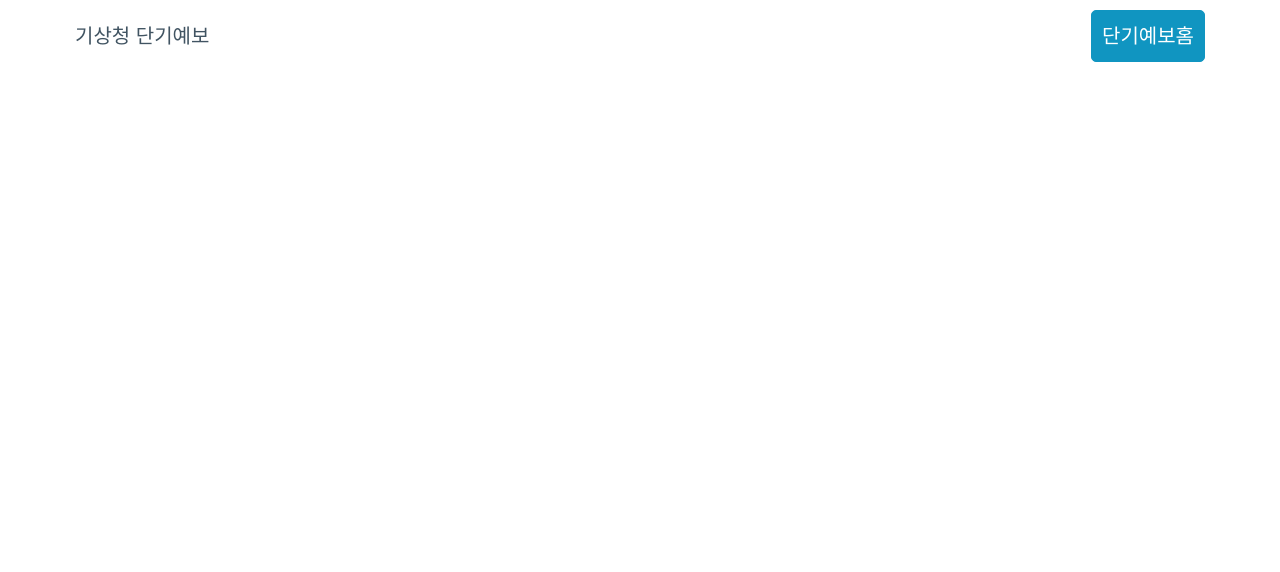
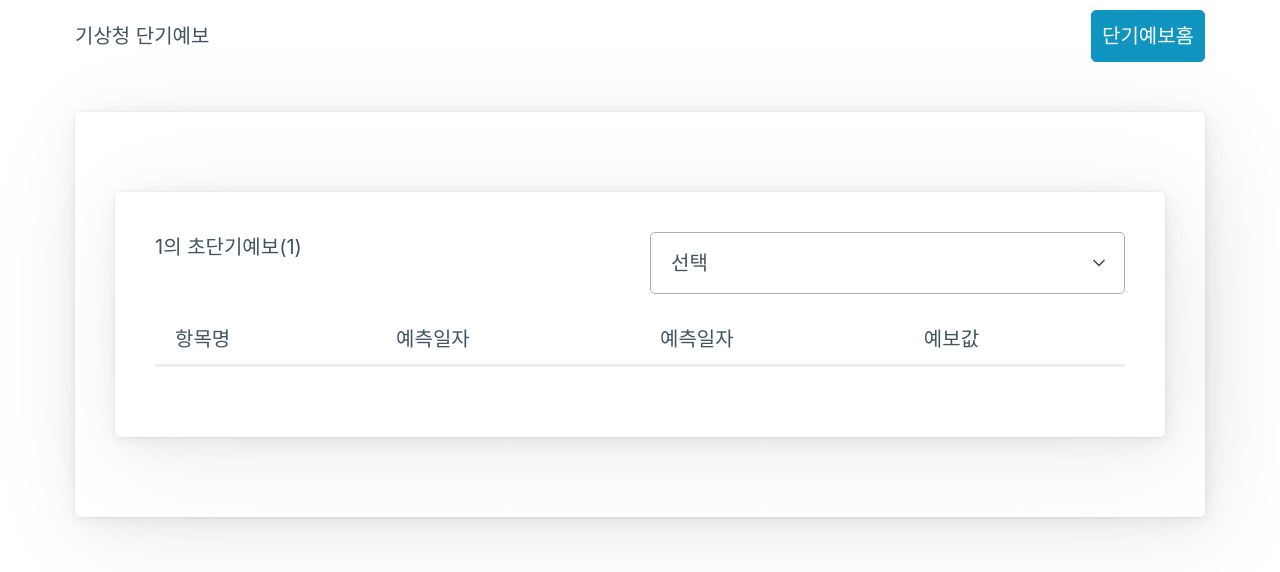
Before and after one commit to syhwang-dev/my-react, a React (Create React App) app: page /ultra/1/1/1/1 in a window 1280 px wide. Before the commit this address had no page. Shown: the top 572 px of the page. Built offline with nearby package versions, Linux system fonts and the light colour scheme.

Commit message:
일기예보 프로그램

```diff
--- a/src/03/Box.js
+++ b/src/03/Box.js
@@ -55,7 +55,7 @@ const Box = () => {
 
         fetch(url)
         .then((resp) => resp.json())
-        .then((data) => console.log("This is data", data))
+        // .then((data) => console.log("This is data", data))  // 이 코드가 있으면... 화면에 로드가 안 됨...;
         .then((data) => setMvlist(data.boxOfficeResult.dailyBoxOfficeList))
         .catch((err) => console.log(err))
     }
--- a/src/10/Fcst.js
+++ b/src/10/Fcst.js
@@ -15,8 +15,8 @@ const Fcst = () => {
                 {/* path → url 주소 */}
                 {/* element → 컴포넌트 */}
                 <Route path='/' element={<FcstMain />} />
-                <Route path='/ultra' element={<UltraSrtFcst />} />
-                <Route path='/vilage' element={<VilageFcst />} />
+                <Route path='/ultra/:dt/:area/:x/:y' element={<UltraSrtFcst />} />
+                <Route path='/vilage/:dt/:area/:x/:y' element={<VilageFcst />} />
             </Routes>
         </main>
         </BrowserRouter>
--- a/src/10/FcstMain.js
+++ b/src/10/FcstMain.js
@@ -1,10 +1,8 @@
 import {Link} from 'react-router-dom';
 import getxy from './getxy.json'
-import { useRef } from 'react';
+import { useEffect, useRef, useState } from 'react';
 
 const FcstMain = () => {
-    const dt = useRef();
-
     // const ops = [];
 
     // getxy는 이미 배열임
@@ -13,35 +11,97 @@ const FcstMain = () => {
     );
     console.log(getxy);
 
-    const ultraShow = (e) => {
-        e.preventDefault();
-        // getxy
+    // state 변수
+    const [dt, setDt] = useState();
+    // const [code, setCode] = useState();
+    const [area, setArea] = useState();
+    const [x, setX] = useState();
+    const [y, setY] = useState();
 
-        let apikey = 'hyoIULZ88PwumdTwE1QtyLqAJk%2BjALZVCkgdEZDEeRtW2ORIERBpnmJzo2gG%2F0wckQYz8tuDq3drlrOa9hv2rQ%3D%3D';
-        // let url =
+    // const ultraShow = (e) => {
+    //     e.preventDefault();
+    //     // getxy
 
+    //     const BASE_URL = ''
+    //     let apikey = 'hyoIULZ88PwumdTwE1QtyLqAJk%2BjALZVCkgdEZDEeRtW2ORIERBpnmJzo2gG%2F0wckQYz8tuDq3drlrOa9hv2rQ%3D%3D';
+    //     // let url =
+    // }
 
+    // 배열.map → 갯수
+    // 배열.filter → 조건에 맞는 것만
+
+    const cityInfo = getxy.map((item) => [item['1단계']])
+    console.log("cityInfo", cityInfo);
+
+    const [selCity, setSelCity] = useState("");
+
+    const selTest = (e) => {
+        setSelCity(e.target.value);
     }
+
+    // 입력 값을 가져오기 위한 ref변수
+    const txt1 = useRef();
+    const sel1 = useRef();
+
+    // dt가 변경되었을 때
+    useEffect(() => {
+        console.log(dt);
+    }, [dt])
+
+    // useEffect(()=>{
+    //     console.log("code", code);
+    //     let temp = xy.filter((item) => item["행정구역코드"] ===code)[0] ;
+    //     console.log(temp);
+    //     setArea(temp["1단계"]);
+    //     setX(temp["격자 X"]);
+    //     setY(temp["격자 Y"]);
+    // }, [code]) ;
+
+    // 입력 이벤트
+    const getDt = () => {
+        let tdt = txt1.current.value;  // 클릭이 될 때 마다 dt가 만들어짐.
+        tdt = tdt.replaceAll('-', '');
+        setDt(tdt);
+        // console.log(tdt); 여기서 찍어보면 안 됨. useEffect에서 찍어볼 것!
+    }
+
+    const getSel = () => {
+        // setCode(parseInt(sel1.current.value));  // 수치데이터이기 때문에 parseInt 해줘야 함.
+        // let temp = getxy.filter((item) => item["행정구역코드"] === code)[0];  // 이렇게 되면 오브젝트가 됨.
+        let temp = getxy.filter((item) => item["행정구역코드"] === parseInt(sel1.current.value))[0];
+        console.log(temp);
+        setArea(temp["1단계"]);
+        setX(temp["격자 X"]);
+        setY(temp["격자 Y"]);
+    }
+
+    // 임시 테스트
+    // const dt = '20230521';
+    // const area = '부산광역시';
+    // const x = '52';
+    // const y = '38';
+
 
     return (
         <article>
             <header><h1>FcstMain</h1></header>
             <div className='grid'>
                 <div>
-                    <input ref={dt} type="date" id="dt" name="dt" />
+                    <input ref={txt1} type="date" id="dt" name="dt" onChange={() => getDt()}/>
                 </div>
                 {/* <label for="fruit"></label> */}
                 <div>
-                    <select id="sel" name="sel">
-                    <option value="" selected>선택</option>
-                    {ops}
-                </select>
+                    <select ref={sel1} id="sel" name="sel" onChange={() => getSel()}>
+                        {/* selected 넣으면 에러 발생 */}
+                        <option value="" >선택</option>
+                        {ops}
+                    </select>
                 </div>
             </div>
             <footer>
                 <div className="grid">
-                    <Link to='/ultra' role='button' onClick={(e) => ultraShow(e)}>초단기예보</Link>
-                    <Link to='/vilage' role='button'>단기예보</Link>
+                    <Link to={`/ultra/${dt}/${area}/${x}/${y}`} role='button'>초단기예보</Link>
+                    <Link to={`/vilage/${dt}/${area}/${x}/${y}`} role='button'>단기예보</Link>
                 </div>
             </footer>
         </article>
--- a/src/10/FcstTable.js
+++ b/src/10/FcstTable.js
@@ -1,5 +1,37 @@
+import { useParams } from "react-router-dom";
+import { useEffect, useRef, useState } from 'react';
+import getxy from './getxy.json'
+
 const FcstTable = () => {
+    const date = useParams().dt;
+    const area = useParams().area;
+    const sel1 = useRef();
+
+    const ops = getxy.map((item) =>
+    <option value={item["행정구역코드"]} key={item["행정구역코드"]}>{item["1단계"]}</option>
+    );
+
+    const getSel = () => {
+        let temp = getxy.filter((item) => item["행정구역코드"] === parseInt(sel1.current.value))[0];
+        console.log(temp);
+        // setArea(temp["1단계"]);
+        // setX(temp["격자 X"]);
+        // setY(temp["격자 Y"]);
+    }
+
     return (
+        <article>
+            <div className="grid">
+                <div>
+                    <span>{area}의 초단기예보({date})</span>
+                </div>
+                <div>
+                    <select ref={sel1} id="sel" name="sel" onChange={() => getSel()}>
+                        <option value="" >선택</option>
+                        {ops}
+                    </select>
+                </div>
+            </div>
             <table>
                 <thead>
                     <tr>
@@ -10,7 +42,13 @@ const FcstTable = () => {
                     </tr>
                 </thead>
             </table>
+        </article>
     )
 }
 
 export default FcstTable;
+
+// useState와 useEffect의 관계
+// [dt, setDt] = useState();
+// setDt로만 값 변경 가능함.
+// useEffect("콜백함수")
--- a/src/App.js
+++ b/src/App.js
@@ -8,7 +8,7 @@ import './App.css';
 // import Taccident from './06/Taccident';
 // import MyRef from './07/MyRef';
 // import Gallery from './081/Gallery';
-import RouteMain from './09/RouteMain'
+// import RouteMain from './09/RouteMain'
 import Fcst from './10/Fcst';
 
 function App() {
```
Lines whose indentation alone changed are shown as unchanged.
